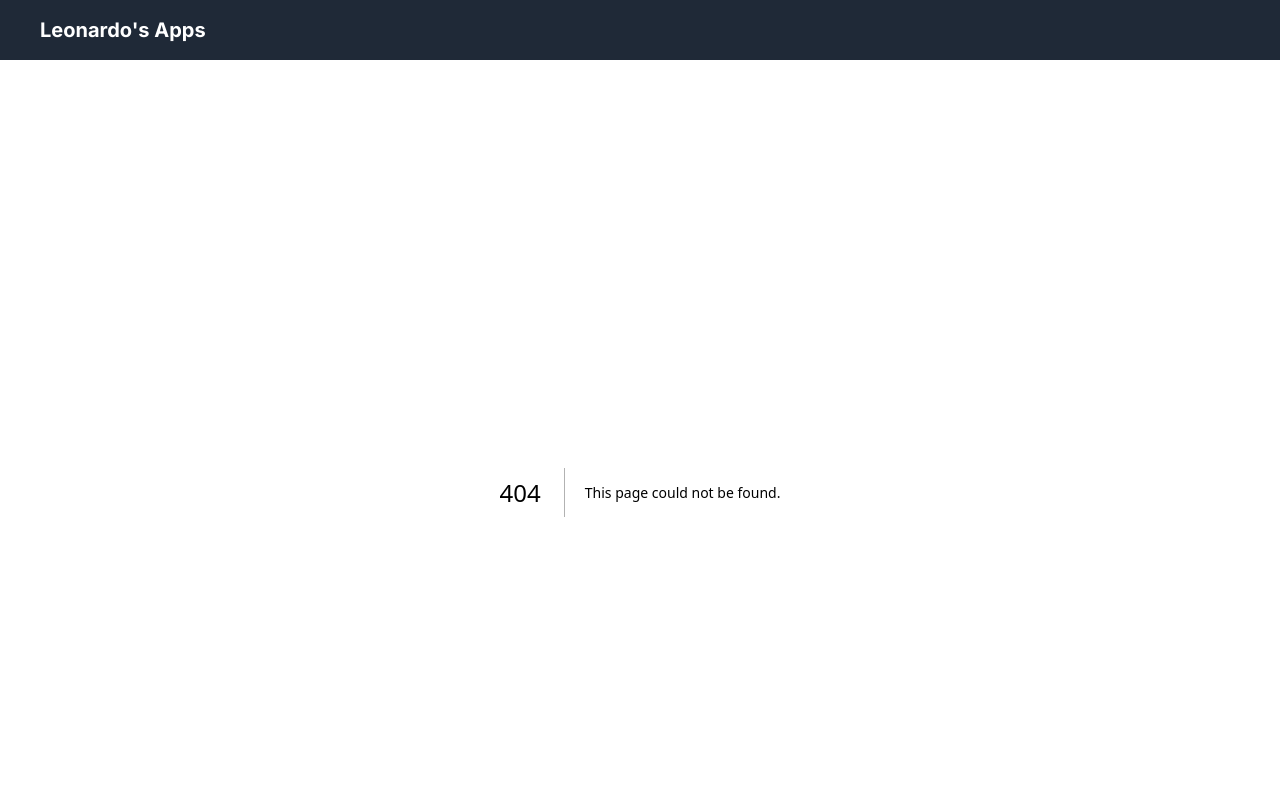
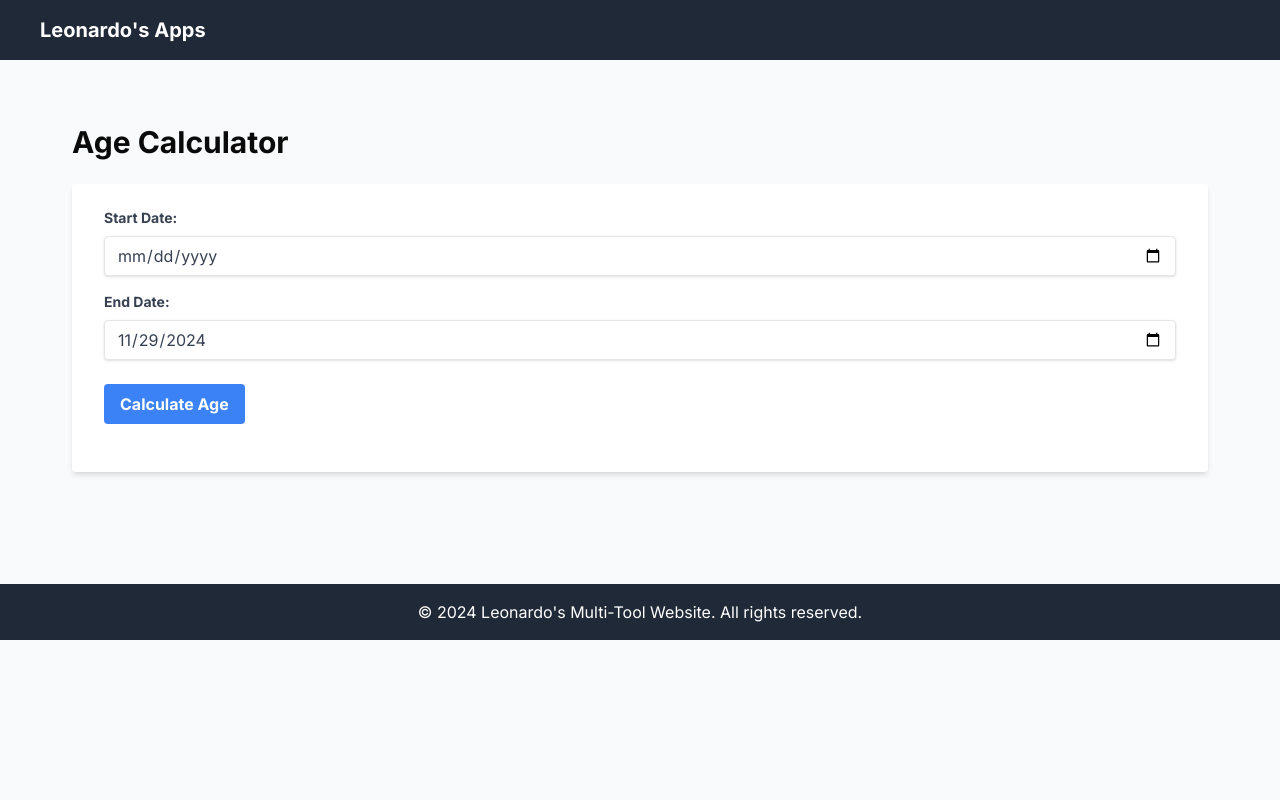
Before and after one commit to Tuanyk/leoapps, a Next.js app: page /tools/age-calculator in a window 1280 px wide. Before the commit this address had no page. Shown: the top 800 px of the page. Built offline with nearby package versions, Linux system fonts and the light colour scheme.

Commit message:
1733126991

```diff
--- a/app/page.tsx
+++ b/app/page.tsx
@@ -17,6 +17,7 @@ export default function Home() {
         <ToolCard href="/tools/gpa-planning-calculator" title="GPA Planning Calculator" description="Planning the desired GPA" />
         <ToolCard href="/tools/random-number-generator" title="Random Number Generator" description="Random Number Generator" />
         <ToolCard href="/tools/p-value-calculator" title="P-value Calculator" description="P-value Calculator" />
+        <ToolCard href="/tools/age-calculator" title="Age Calculator" description="Age Calculator" />
       </div>
     </div>
   )
--- /dev/null
+++ b/app/tools/age-calculator/AgeCalculator.tsx
@@ -0,0 +1,73 @@
+'use client'
+
+import { useState, useEffect } from 'react'
+import { calculateAge } from './calculateAge'
+
+export default function AgeCalculator() {
+  const [startDate, setStartDate] = useState('')
+  const [endDate, setEndDate] = useState(new Date().toISOString().split('T')[0])
+  const [result, setResult] = useState<ReturnType<typeof calculateAge> | null>(null)
+
+  useEffect(() => {
+    setEndDate(new Date().toISOString().split('T')[0])
+  }, [])
+
+  const handleSubmit = (e: React.FormEvent) => {
+    e.preventDefault()
+    const age = calculateAge(new Date(startDate), new Date(endDate))
+    setResult(age)
+  }
+
+  return (
+    <div className="bg-white shadow-md rounded px-8 pt-6 pb-8 mb-4">
+      <form onSubmit={handleSubmit} className="mb-4">
+        <div className="mb-4">
+          <label htmlFor="startDate" className="block text-gray-700 text-sm font-bold mb-2">
+            Start Date:
+          </label>
+          <input
+            type="date"
+            id="startDate"
+            value={startDate}
+            onChange={(e) => setStartDate(e.target.value)}
+            className="shadow appearance-none border rounded w-full py-2 px-3 text-gray-700 leading-tight focus:outline-none focus:shadow-outline"
+            required
+          />
+        </div>
+        <div className="mb-6">
+          <label htmlFor="endDate" className="block text-gray-700 text-sm font-bold mb-2">
+            End Date:
+          </label>
+          <input
+            type="date"
+            id="endDate"
+            defaultValue={endDate}
+            onChange={(e) => setEndDate(e.target.value)}
+            className="shadow appearance-none border rounded w-full py-2 px-3 text-gray-700 leading-tight focus:outline-none focus:shadow-outline"
+            required
+          />
+        </div>
+        <div className="flex items-center justify-between">
+          <button
+            type="submit"
+            className="bg-blue-500 hover:bg-blue-700 text-white font-bold py-2 px-4 rounded focus:outline-none focus:shadow-outline"
+          >
+            Calculate Age
+          </button>
+        </div>
+      </form>
+      {result && (
+        <div className="mt-4">
+          <h2 className="text-xl font-bold mb-2">Result:</h2>
+          <p>Years: {result.years}</p>
+          <p>Months: {result.months}</p>
+          <p>Weeks: {result.weeks}</p>
+          <p>Days: {result.days}</p>
+          <p>Hours: {result.hours}</p>
+          <p>Minutes: {result.minutes}</p>
+          <p>Seconds: {result.seconds}</p>
+        </div>
+      )}
+    </div>
+  )
+}
--- /dev/null
+++ b/app/tools/age-calculator/calculateAge.ts
@@ -0,0 +1,13 @@
+export function calculateAge(startDate: Date, endDate: Date) {
+    const diff = endDate.getTime() - startDate.getTime()
+
+    const years = Math.floor(diff / (1000 * 60 * 60 * 24 * 365.25))
+    const months = Math.floor((diff % (1000 * 60 * 60 * 24 * 365.25)) / (1000 * 60 * 60 * 24 * 30.44))
+    const weeks = Math.floor((diff % (1000 * 60 * 60 * 24 * 30.44)) / (1000 * 60 * 60 * 24 * 7))
+    const days = Math.floor((diff % (1000 * 60 * 60 * 24 * 7)) / (1000 * 60 * 60 * 24))
+    const hours = Math.floor((diff % (1000 * 60 * 60 * 24)) / (1000 * 60 * 60))
+    const minutes = Math.floor((diff % (1000 * 60 * 60)) / (1000 * 60))
+    const seconds = Math.floor((diff % (1000 * 60)) / 1000)
+
+    return { years, months, weeks, days, hours, minutes, seconds }
+  }
--- /dev/null
+++ b/app/tools/age-calculator/page.tsx
@@ -0,0 +1,28 @@
+import AgeCalculator from './AgeCalculator'
+import { Metadata } from 'next'
+import { BASE_URL } from '../../utils/config';
+
+export const metadata: Metadata = {
+  title: 'Age Calculator | Calculate Time Between Dates',
+  description: 'Calculate the precise age or time interval between two dates in years, months, weeks, days, hours, minutes, and seconds.',
+  openGraph: {
+    title: 'Age Calculator | Calculate Time Between Dates',
+    description: 'Calculate the precise age or time interval between two dates in years, months, weeks, days, hours, minutes, and seconds.',
+    url: `${BASE_URL}/tools/age-calculator`,
+    siteName: 'Your Site Name',
+    locale: 'en_US',
+    type: 'website',
+  },
+  alternates: {
+    canonical: `${BASE_URL}/tools/age-calculator`,
+  },
+}
+
+export default function AgeCalculatorPage() {
+  return (
+    <div className="container mx-auto px-4 py-8">
+      <h1 className="text-3xl font-bold mb-6">Age Calculator</h1>
+      <AgeCalculator />
+    </div>
+  )
+}
```
